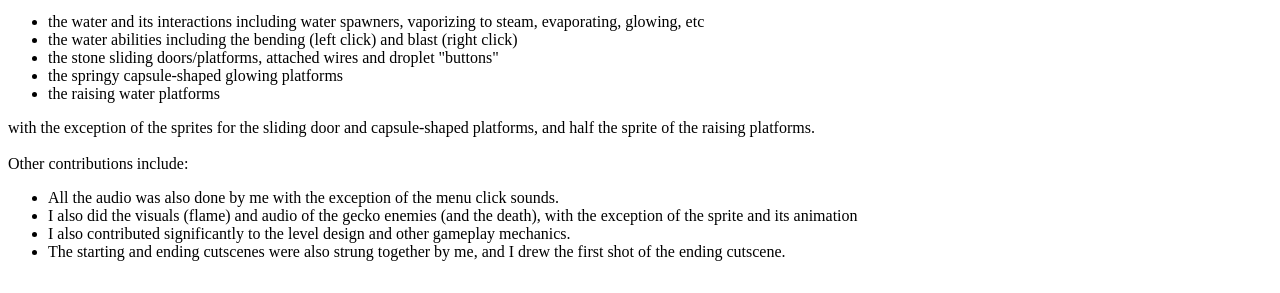
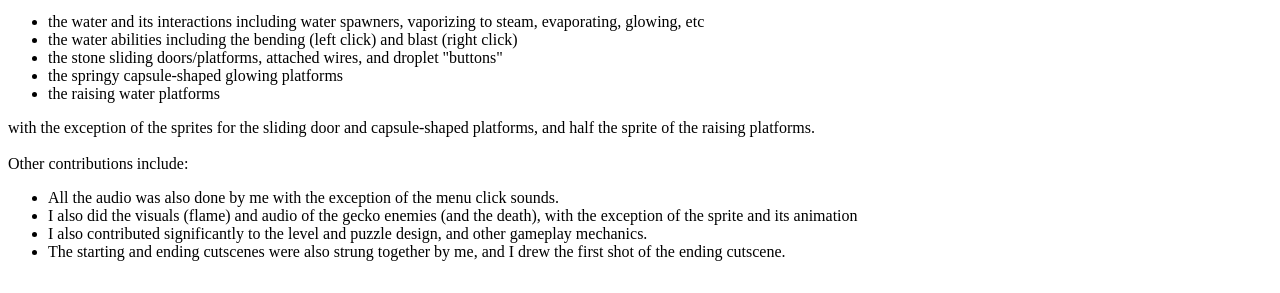
Before and after one commit to JoelHuangZeEn/portfolio, a plain HTML site: page index.html in a window 1280 px wide. Shown: the part 376-669 px from the top of the page. Drawn offline with Linux system fonts and the light colour scheme.

Commit message:
grammar update

```diff
--- a/index.html
+++ b/index.html
@@ -33,7 +33,7 @@
             of <ul>
                 <li>the water and its interactions including water spawners, vaporizing to steam, evaporating, glowing, etc</li>
                 <li>the water abilities including the bending (left click) and blast (right click)</li>
-                <li>the stone sliding doors/platforms, attached wires and droplet "buttons"</li>
+                <li>the stone sliding doors/platforms, attached wires, and droplet "buttons"</li>
                 <li>the springy capsule-shaped glowing platforms</li>
                 <li>the raising water platforms</li>
                 </ul>
@@ -43,7 +43,7 @@
             <ul>
             <li>All the audio was also done by me with the exception of the menu click sounds.</li>
             <li>I also did the visuals (flame) and audio of the gecko enemies (and the death), with the exception of the sprite and its animation</li>
-            <li>I also contributed significantly to the level design and other gameplay mechanics.</li>
+            <li>I also contributed significantly to the level and puzzle design, and other gameplay mechanics.</li>
             <li>The starting and ending cutscenes were also strung together by me, and I drew the first shot of the ending cutscene.</li>
             </ul>
 
```
